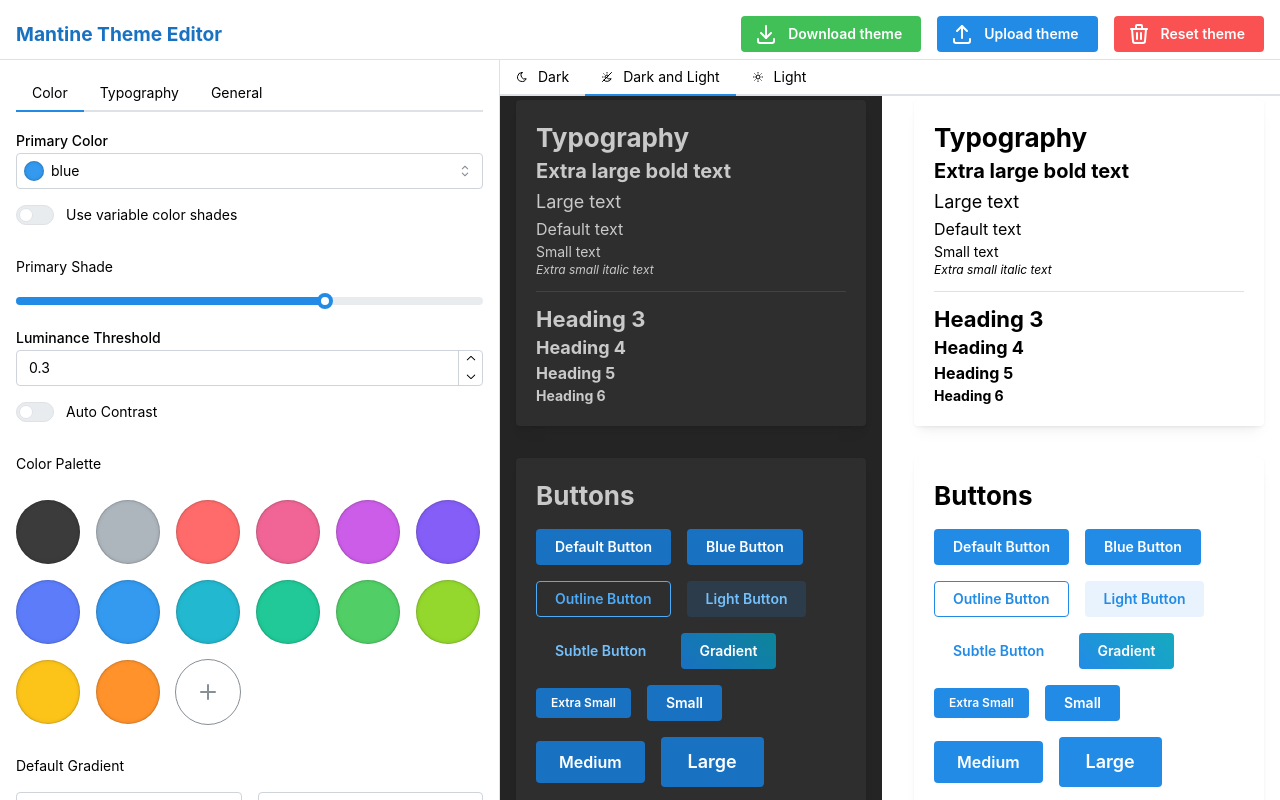
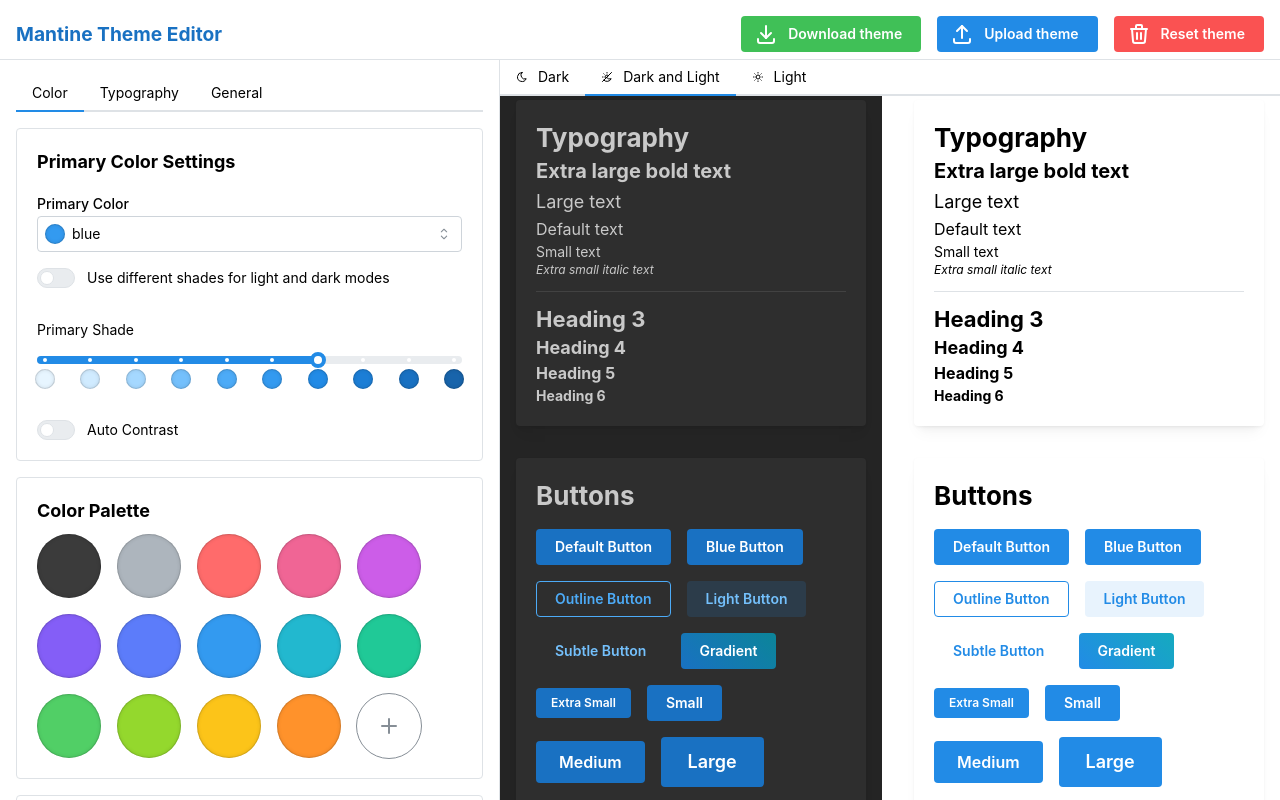
Before and after one commit to kahvilei/mantine-theme-generator, a React (Vite) app: page / in a window 1280 px wide. Shown: the top 800 px of the page. Built offline with nearby package versions, Linux system fonts and the light colour scheme.

Commit message:
Minor UI improvements in color section

```diff
--- a/src/components/ThemeControlPanel/ColorControls.tsx
+++ b/src/components/ThemeControlPanel/ColorControls.tsx
@@ -4,6 +4,7 @@
 import {
     ActionIcon,
     Button,
+    Card,
     ColorInput,
     ColorPicker,
     ColorSwatch,
@@ -20,6 +21,7 @@
     Switch,
     Text,
     TextInput,
+    Title,
 } from '@mantine/core';
 import generateShades from '../../utils/generateColors';
 import classes from './ColorControls.module.css';
@@ -38,10 +40,30 @@
     const [useVariableColorShades, setUseVariableColorShades] = useState<boolean>(
         typeof theme.primaryShade === 'object'
     );
+    const [useAutoContrast, setAutoContrast] = useState<boolean>(theme.autoContrast as boolean);
 
     for (let color in theme.colors) {
         colorKeyColors[color] = theme.colors[color] ? theme.colors[color][5] : '#000';
     }
+
+    //slider marks that displays the color shades as ColorSwatches - theme.colors?[theme.primaryColor][0]
+    const renderSliderMarks = () => {
+        const marks = [];
+        const primaryColor = theme.primaryColor ? theme.primaryColor : 'blue';
+        const primaryShades = theme.colors ? theme.colors[primaryColor] : generateShades('#000');
+        for (let i = 0; i < 10; i++) {
+            marks.push({
+                value: i,
+                label: (
+                    <ColorSwatch
+                        color={primaryShades?.[i] ?? '#000'}
+                        size={20}
+                    />
+                ),
+            });
+        }
+        return marks;
+    };
 
     const addNewColor = () => {
         if (newColorName && newColorValue) {
@@ -106,6 +128,9 @@
 
     return (
         <Stack mt="md">
+            <Card withBorder padding="lg">
+                <Title order={4}>Primary Color Settings</Title>
+                <Stack mt="md">
                 <Select
                     label="Primary Color"
                     data={Object.keys(theme.colors || currentTheme.colors)}
@@ -125,7 +150,7 @@
                 />
 
                 <Switch
-        label="Use variable color shades"
+                    label="Use different shades for light and dark modes"
                     checked={useVariableColorShades}
                     onChange={(event) => {
                         setUseVariableColorShades(event.currentTarget.checked);
@@ -146,7 +171,9 @@
                             min={0}
                             max={9}
                             step={1}
+                            marks={renderSliderMarks()}
                             value={typeof theme.primaryShade === 'object' ? theme.primaryShade.light : 6}
+                            pb={'l'}
                             onChange={(value) =>
                                 handlePrimaryShadeChange({
                                     light: value,
@@ -166,7 +193,9 @@
                             min={0}
                             max={9}
                             step={1}
+                            marks={renderSliderMarks()}
                             value={typeof theme.primaryShade === 'object' ? theme.primaryShade.dark : 8}
+                            pb={'3rem'}
                             onChange={(value) =>
                                 handlePrimaryShadeChange({
                                     light:
@@ -189,12 +218,24 @@
                             min={0}
                             max={9}
                             step={1}
+                            marks={renderSliderMarks()}
                             value={typeof theme.primaryShade === 'number' ? theme.primaryShade : 6}
                             onChange={(value) => handlePrimaryShadeChange(value)}
+                            pb={'3rem'}
                         />
                     </>
                 )}
 
+                <Switch
+                    label="Auto Contrast"
+                    checked={theme.autoContrast}
+                    onChange={(event) => {
+                        updateTheme({ autoContrast: event.currentTarget.checked })
+                        setAutoContrast(event.currentTarget.checked)
+                    }}
+                />
+
+                {useAutoContrast && (
                       <NumberInput
                       label="Luminance Threshold"
                       min={0}
@@ -205,16 +246,16 @@
                           updateTheme({ luminanceThreshold: typeof value === 'number' ? value : 0 })
                       }
                   />
+                    )
+                }
 
-      <Switch
-        label="Auto Contrast"
-        checked={theme.autoContrast}
-        onChange={(event) => updateTheme({ autoContrast: event.currentTarget.checked })}
-      />
 
-      <Text size="sm" mt="md">
-        Color Palette
-      </Text>
+
+                </Stack>
+            </Card>
+            <Card withBorder padding="lg">
+
+                <Title order={4}>Color Palette</Title>
                 <Group mt="xs">
                     {Object.entries(theme.colors || currentTheme.colors).map(([colorName, shades]) => (
                         <Popover key={colorName} withArrow position="bottom" trapFocus>
@@ -279,10 +320,10 @@
                         </Popover.Dropdown>
                     </Popover>
                 </Group>
-
-      <Text size="sm" mt="md">
-        Default Gradient
-      </Text>
+            </Card>
+            <Card withBorder padding="lg">
+                <Stack mt="md">
+                <Title order={4}>Default Gradient Settings</Title>
                 <Group grow>
                     <Select
                         data={Object.keys(theme.colors || currentTheme.colors)}
@@ -344,6 +385,8 @@
                     }}
                 />
                 </Stack>
+            </Card>
+        </Stack>
     );
 };
 
```
Lines whose indentation alone changed are shown as unchanged.
